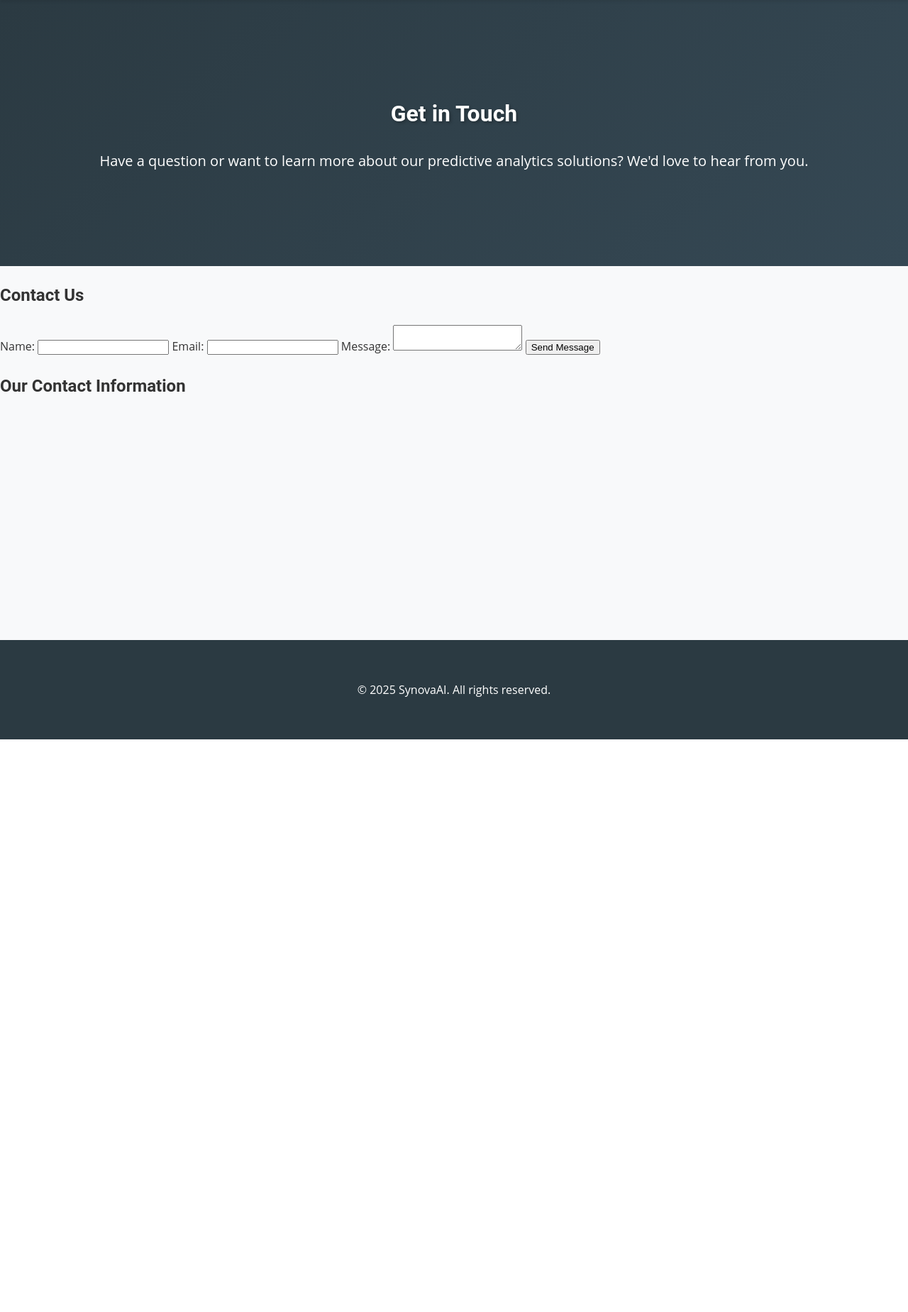
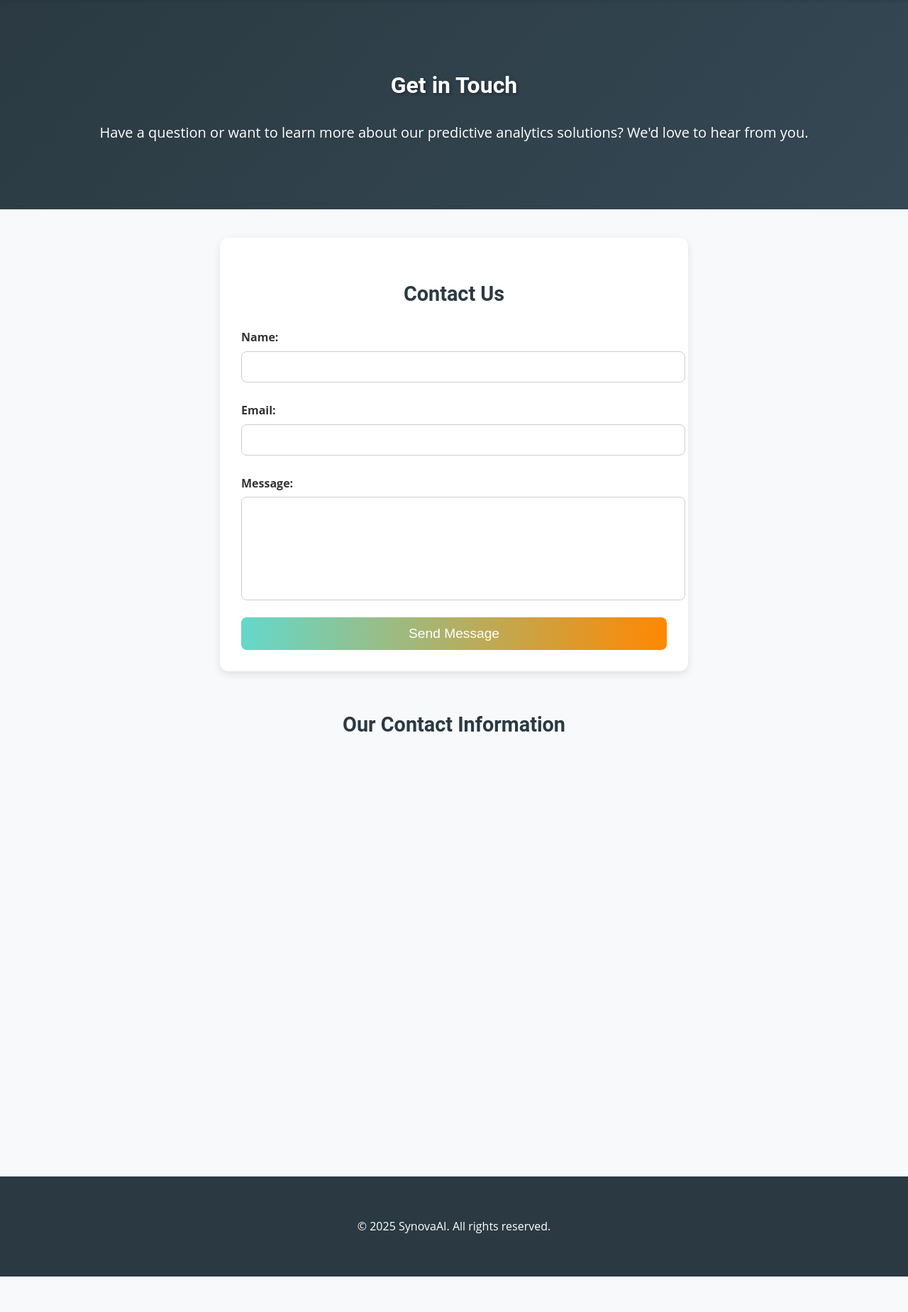
Before and after one commit to jslad2/sales-forecasting-platform, a Flask app: page /contact in a window 1280 px wide. Shown: the part 98-1947 px from the top of the page at 71% size. Before the commit the page ends 1140 px from the top, so only its background shows below. Run offline with Flask 3, Linux system fonts and the light colour scheme.

Commit message:
update contact page

```diff
--- a/static/css/style.css
+++ b/static/css/style.css
@@ -568,3 +568,118 @@ html {
         width: 100px;
     }
 }
+
+/* Contact Page Styling */
+.contact-page {
+    background-color: var(--background-color);
+    padding-bottom: 50px;
+}
+
+/* Hero Section Fix */
+.hero {
+    text-align: center;
+    padding: 60px 20px;
+    background: linear-gradient(135deg, #2B3A42, #354854);
+    color: var(--white-color);
+}
+
+/* Form Section Styling */
+.contact-form {
+    max-width: 600px;
+    margin: 40px auto;
+    padding: 30px;
+    background: var(--white-color);
+    box-shadow: 0 4px 12px rgba(0, 0, 0, 0.1);
+    border-radius: 12px;
+}
+
+.contact-form h2 {
+    text-align: center;
+    color: var(--primary-color);
+    font-size: 1.8rem;
+    margin-bottom: 20px;
+}
+
+/* Contact Form Inputs */
+.contact-form label {
+    font-weight: bold;
+    display: block;
+    margin: 10px 0 5px;
+}
+
+.contact-form input,
+.contact-form textarea {
+    width: 100%;
+    padding: 12px;
+    font-size: 1rem;
+    border: 1px solid #ccc;
+    border-radius: 8px;
+    margin-bottom: 15px;
+}
+
+/* Fix Textarea Height */
+.contact-form textarea {
+    height: 120px;
+    resize: none;
+}
+
+/* Submit Button */
+.contact-form button {
+    width: 100%;
+    background: linear-gradient(90deg, var(--secondary-color), var(--accent-color));
+    color: white;
+    font-size: 1.2rem;
+    padding: 12px;
+    border-radius: 8px;
+    cursor: pointer;
+    transition: 0.3s;
+    border: none;
+}
+
+.contact-form button:hover {
+    transform: scale(1.05);
+    box-shadow: 0px 6px 12px rgba(255, 136, 0, 0.3);
+}
+
+/* Contact Info Section */
+.contact-info {
+    max-width: 900px;
+    margin: 50px auto;
+    text-align: center;
+}
+
+.contact-info h2 {
+    font-size: 1.8rem;
+    color: var(--primary-color);
+    margin-bottom: 20px;
+}
+
+/* Contact Info Grid */
+.contact-info .service-grid {
+    display: flex;
+    justify-content: center;
+    gap: 30px;
+    flex-wrap: wrap;
+}
+
+.contact-info .service-card {
+    background: white;
+    border-radius: 12px;
+    padding: 20px;
+    text-align: center;
+    box-shadow: 0 4px 12px rgba(0, 0, 0, 0.1);
+    width: 250px;
+}
+
+.contact-info .service-card img {
+    width: 50px;
+    margin-bottom: 10px;
+}
+
+/* Responsive Design */
+@media (max-width: 768px) {
+    .contact-info .service-grid {
+        flex-direction: column;
+        align-items: center;
+    }
+}
--- a/templates/contact.html
+++ b/templates/contact.html
@@ -90,6 +90,7 @@
             </div>
         </section>
 
+
     </div>
 
     <!-- Back to Top Button -->
```
